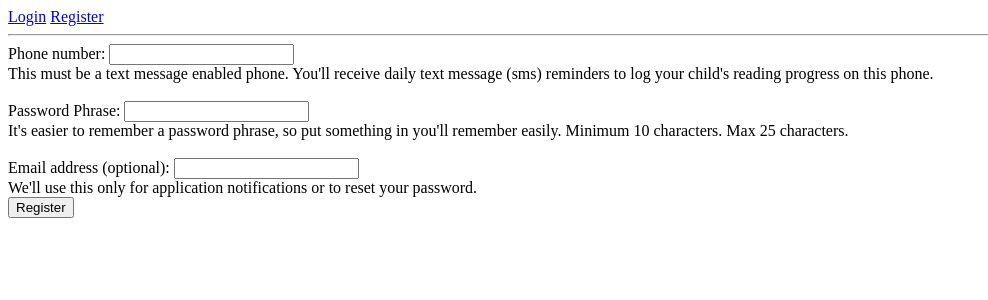
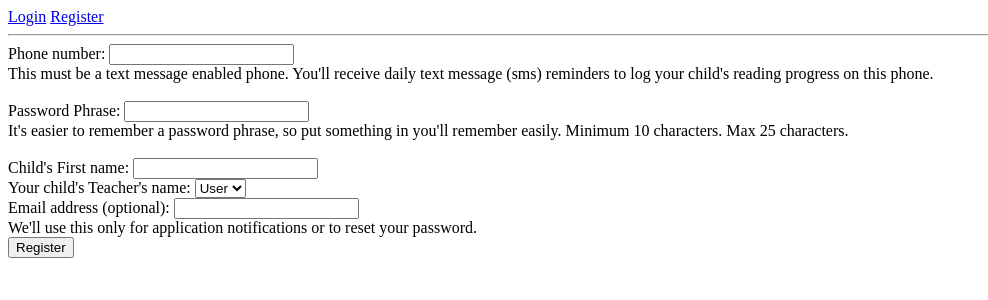
Before and after one commit to groovycol/Reading-Coach, a Flask app: page /register in a window 1280 px wide. Shown: the top 300 px of the page, without its empty margins (0-988 px from the left). Run offline with Flask 2, Linux system fonts and the light colour scheme; tables that the repository leaves empty hold one stand-in row (values such as "Sample post").

Commit message:
Added teacher name as dropdown and child's first name to registration form.

```diff
--- a/server.py
+++ b/server.py
@@ -62,8 +62,10 @@ def logout():
 @app.route('/register')
 def register():
     """Add a new user to the database"""
+    teachers=Teacher.query.all()
+    titles=NameTitle.query.all()
 
-    return render_template("register.html")
+    return render_template("register.html", teachers=teachers, titles=titles)
 
 
 @app.route('/register_process', methods=['POST'])
--- a/templates/register.html
+++ b/templates/register.html
@@ -20,6 +20,21 @@
     </div>
     <br>
     <div>
+        <label>Child's First name:
+            <input type="text" name="first_name">
+        </label>
+    </div>
+    <div>
+        <label>Your child's Teacher's name:
+            <select name="teacher_id" id="teacher_id">
+                {% for teacher in teachers%}
+                    <option value={{teacher.teacher_id}}>{{ teacher.last_name}}</option>
+                {%endfor%}
+                </select>
+
+        </label>
+    </div>
+    <div>
         <label>Email address (optional):
             <input type="text" name="email">
         </label>
```
